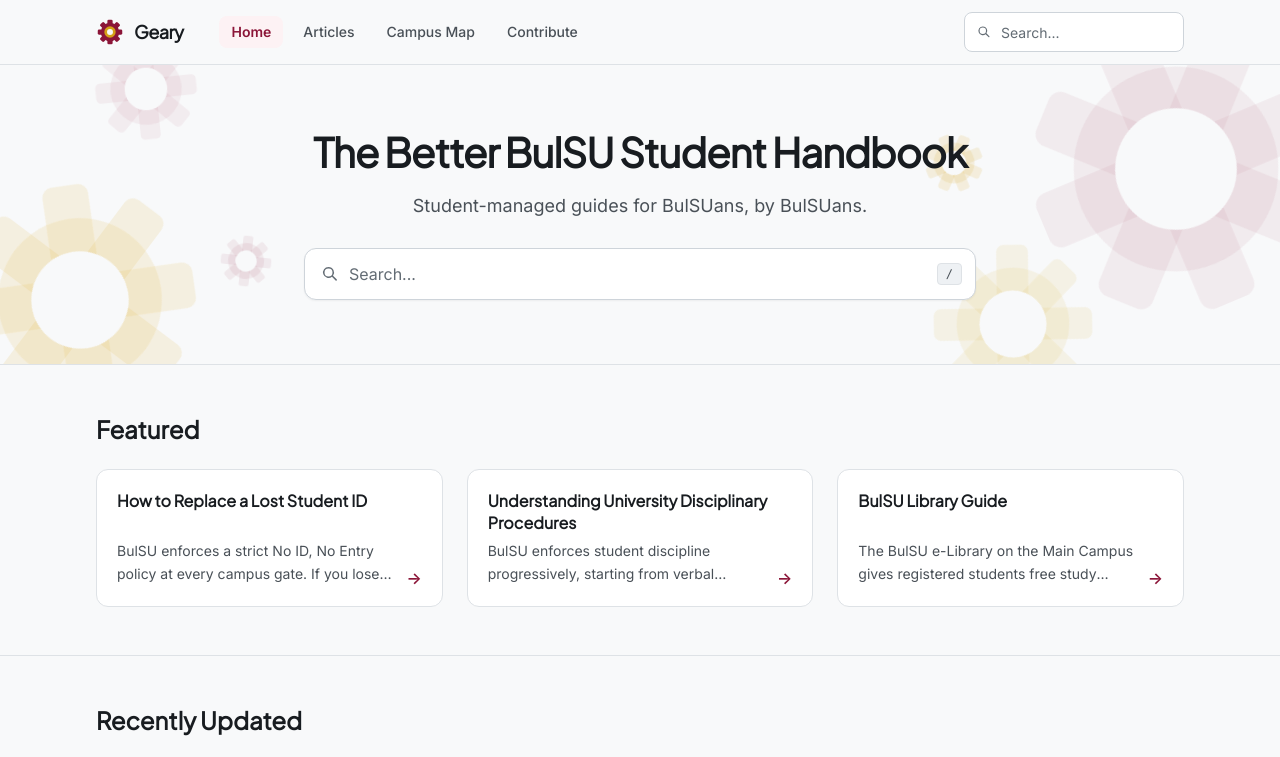
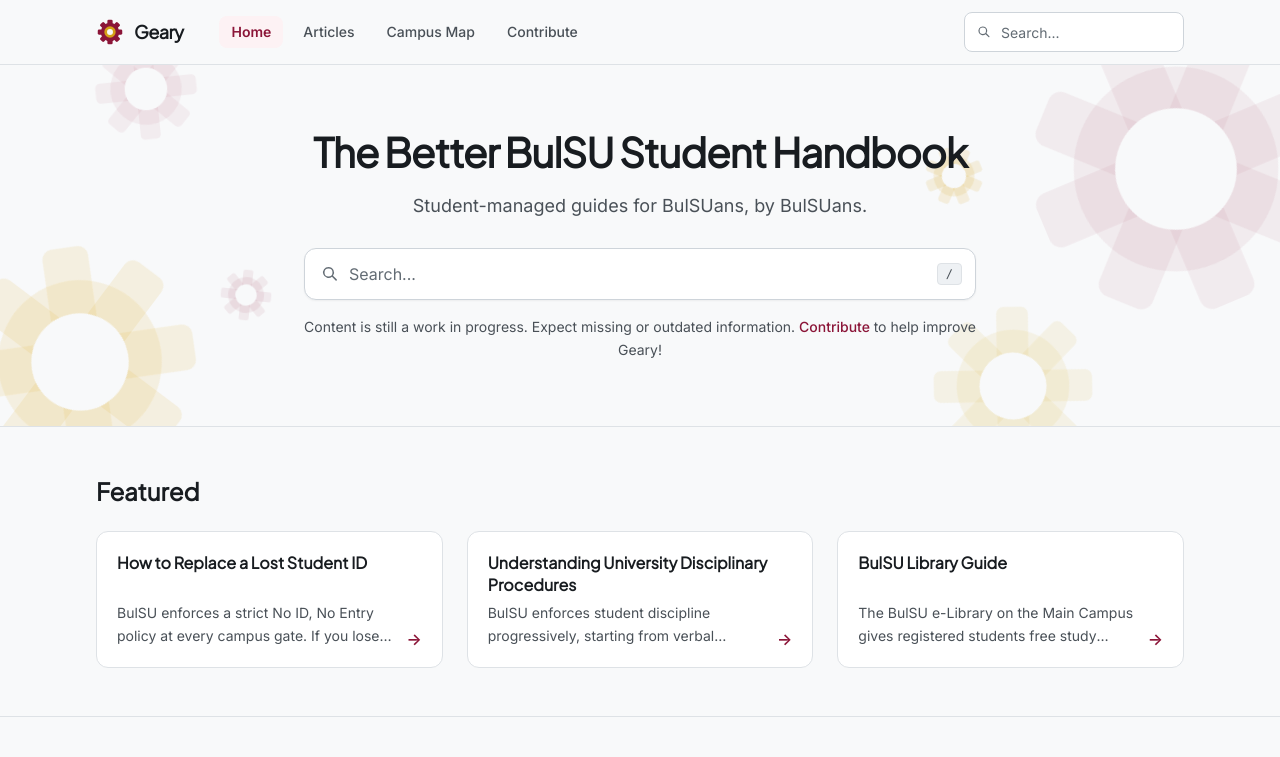
Before and after one commit to bulsutools/geary, an Astro site: page / in a window 1280 px wide. Shown: the top 757 px of the page. Built offline with nearby package versions, Linux system fonts and the light colour scheme; Astro itself is replaced by a stand-in of ours.

Commit message:
feat(ui): add work-in-progress contribute note below hero search bar

```diff
--- a/src/pages/index.astro
+++ b/src/pages/index.astro
@@ -101,6 +101,17 @@ const HERO_GEARS = [
             enableGlobalShortcut={true}
           />
         </div>
+
+        <p class="mt-4 text-xs sm:text-sm leading-relaxed text-ink-secondary">
+          Content is still a work in progress. Expect missing or outdated information.{' '}
+          <a
+            href="/contribute"
+            class="font-medium text-brand-crimson hover:text-brand-crimson-hover hover:underline underline-offset-2 transition-colors"
+          >
+            Contribute
+          </a>{' '}
+          to help improve Geary!
+        </p>
       </div>
     </div>
   </section>
```
